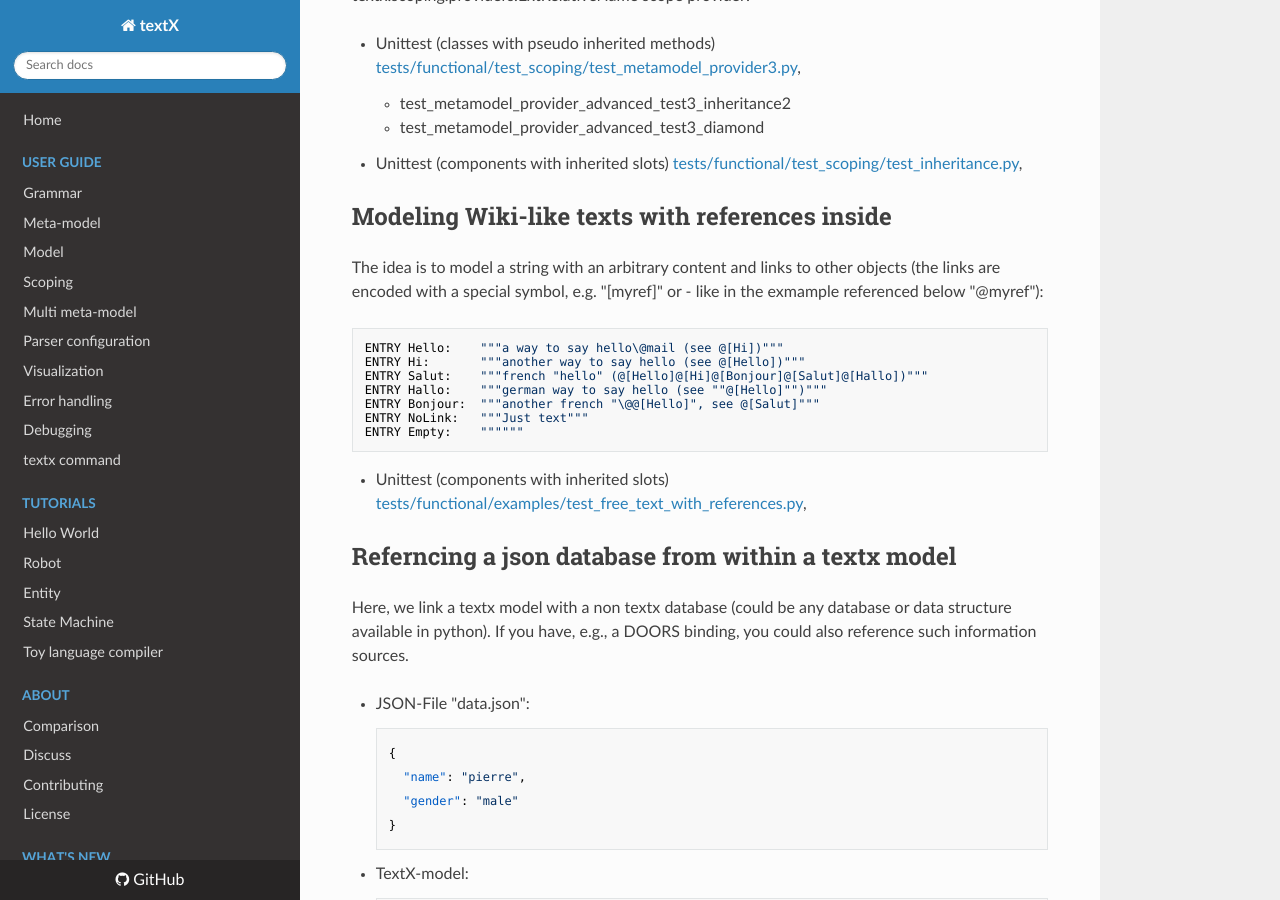
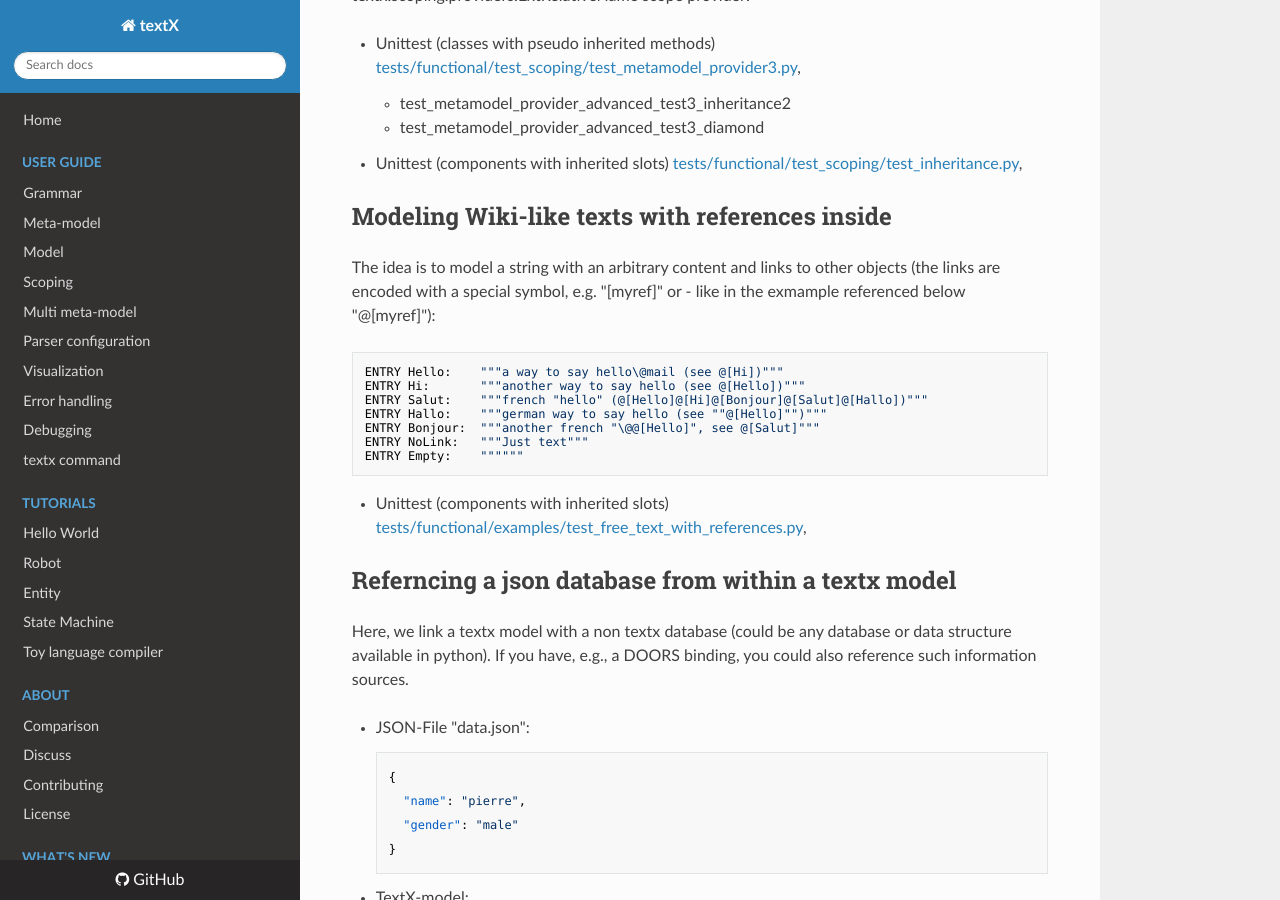
Before and after one commit to textX/textX, an MkDocs documentation site: the page built from docs/howto.md, in a window 1280 px wide and 900 px high, scrolled down 748 px. Built offline with MkDocs 1.6.1, drawn with Linux system fonts in a browser that asks for light colours; nearby versions of some CDN libraries; comment, search, counter and statistics services are not loaded.

```diff
--- a/docs/howto.md
+++ b/docs/howto.md
@@ -46,7 +46,7 @@ textx.scoping.providers.ExtRelativeName scope provider:
 
 The idea is to model a string with an arbitrary content and links to other
 objects (the links are encoded with a special symbol, e.g. "[myref]" or -
-like in the exmample referenced below "@myref"):
+like in the exmample referenced below "@[myref]"):
 
     ENTRY Hello:    """a way to say hello\@mail (see @[Hi])"""
     ENTRY Hi:       """another way to say hello (see @[Hello])"""
```
